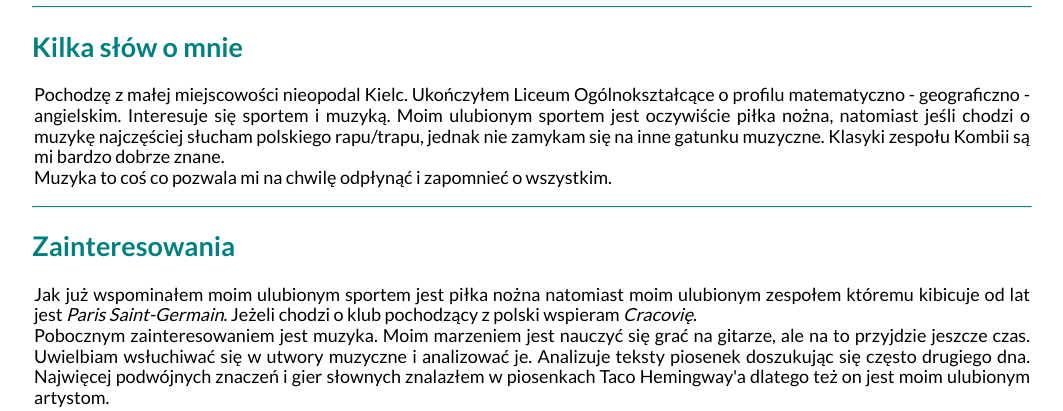
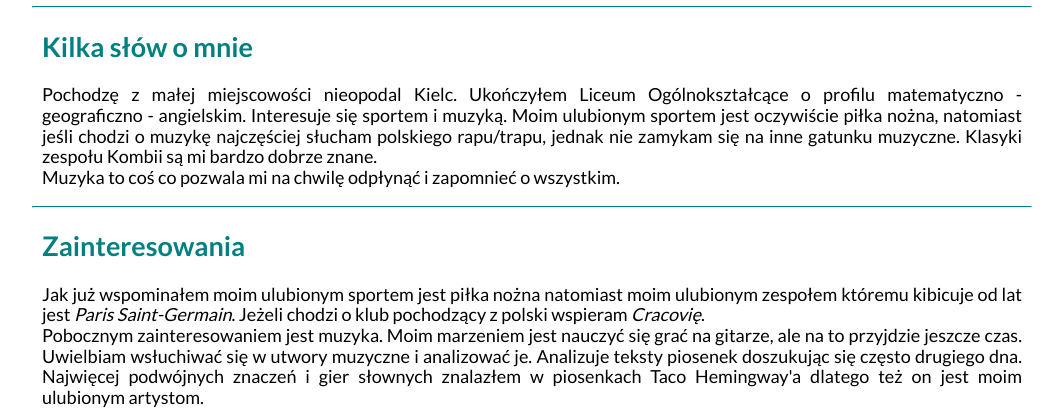
Before and after one commit to BartoszKoza/homepage, a plain HTML site: page index.html in a window 1280 px wide. Shown: the part 389-800 px from the top of the page, without its empty margins (108-1171 px from the left). Drawn offline with nearby package versions, Linux system fonts and the light colour scheme.

Commit message:
added new margin to sections

```diff
--- a/css/section.css
+++ b/css/section.css
@@ -2,9 +2,10 @@
 
     color: teal;
     text-align: left;
+    margin-left: 10px;
 }
 .section__content {
     text-align: justify;
-    margin-left: 2px;
-    margin-right: 2px;
+    margin-left: 10px;
+    margin-right: 10px;
 }
```
